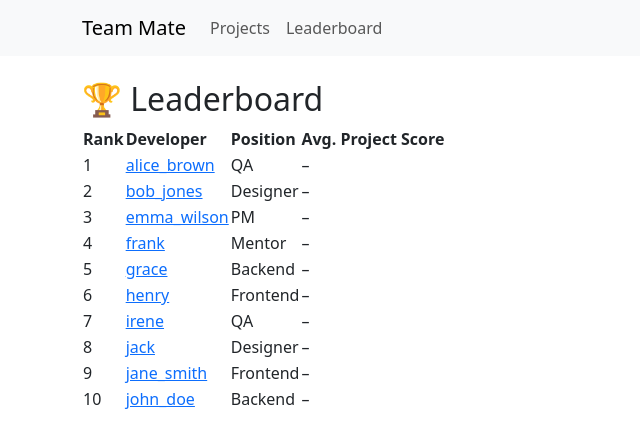
After one commit to bashyrov/team-mate, a Django app: page /leaderboard/ in a window 1280 px wide. The commit adds this page. Shown: the top 448 px of the page, without its empty margins (0-640 px from the left). Run offline with Django 5.2, Linux system fonts and the light colour scheme; data comes from the database, SQL or seed files in the repository; data that the repository does not hold is empty.

Commit message:
Add LeaderboardView

```diff
--- a/projects/urls.py
+++ b/projects/urls.py
@@ -18,4 +18,5 @@ urlpatterns = [
     path('project/<int:project_pk>/task/create/', views.TaskCreateView.as_view(), name='task_create'),
     path('task/<int:pk>/edit/', views.TaskUpdateView.as_view(), name='task_edit'),
     path('task/<int:pk>/', views.TaskDetailView.as_view(), name='task_detail'),
+    path('leaderboard/', views.LeaderboardView.as_view(), name='leaderboard'),
 ]
--- a/projects/views.py
+++ b/projects/views.py
@@ -1,4 +1,5 @@
 from django.contrib.auth import get_user_model
+from django.contrib.auth.models import User
 from django.core.exceptions import PermissionDenied
 from django.urls import reverse_lazy
 from django.views.generic import ListView, DetailView, CreateView, UpdateView, FormView
@@ -7,6 +8,7 @@ from .forms import ProjectForm, TaskForm, ProjectMembershipFormSet, ProjectMembe
     ProjectStageForm, ProjectRatingForm
 from django.shortcuts import redirect, get_object_or_404, render
 from django.db.models import Avg
+
 
 class ProjectListView(ListView):
     model = Project
@@ -307,5 +309,15 @@ class TaskUpdateView(UpdateView):
         return reverse_lazy('projects:project_detail', kwargs={'pk': self.kwargs['project_pk']})
 
 
+class LeaderboardView(ListView):
+    model = Developer
+    template_name = "projects/leaderboard.html"
+    context_object_name = "developers"
+
+    def get_queryset(self):
+        return Developer.objects.annotate(
+            avg_score=Avg("projects__ratings__score")
+        ).order_by("-avg_score")[:10]
+
 def index(request):
     return None
--- a/templates/base.html
+++ b/templates/base.html
@@ -14,7 +14,9 @@
         <li class="nav-item">
           <a class="nav-link" href="{% url 'projects:project_list' %}">Projects</a>
         </li>
-
+        <li class="nav-item">
+          <a class="nav-link" href="{% url 'projects:leaderboard' %}">Leaderboard</a>
+        </li>
         {% if user.is_authenticated %}
         <li class="nav-item">
           <a class="nav-link" href="{% url 'projects:my_projects' %}">My Projects</a>
--- /dev/null
+++ b/templates/projects/leaderboard.html
@@ -0,0 +1,20 @@
+{% extends "base.html" %}
+{% block content %}
+<h2>🏆 Leaderboard</h2>
+<table>
+    <tr>
+        <th>Rank</th>
+        <th>Developer</th>
+        <th>Position</th>
+        <th>Avg. Project Score</th>
+    </tr>
+    {% for dev in developers %}
+    <tr>
+        <td>{{ forloop.counter }}</td>
+        <td><a href="{% url 'projects:profile' dev.pk %}">{{ dev.username }}</a></td>
+        <td>{{ dev.get_position_display }}</td>
+        <td>{{ dev.avg_score|default:"–" }}</td>
+    </tr>
+    {% endfor %}
+</table>
+{% endblock %}
```
Also changed, not shown: projects/migrations/0005_userratings_projectratings.py (added).
